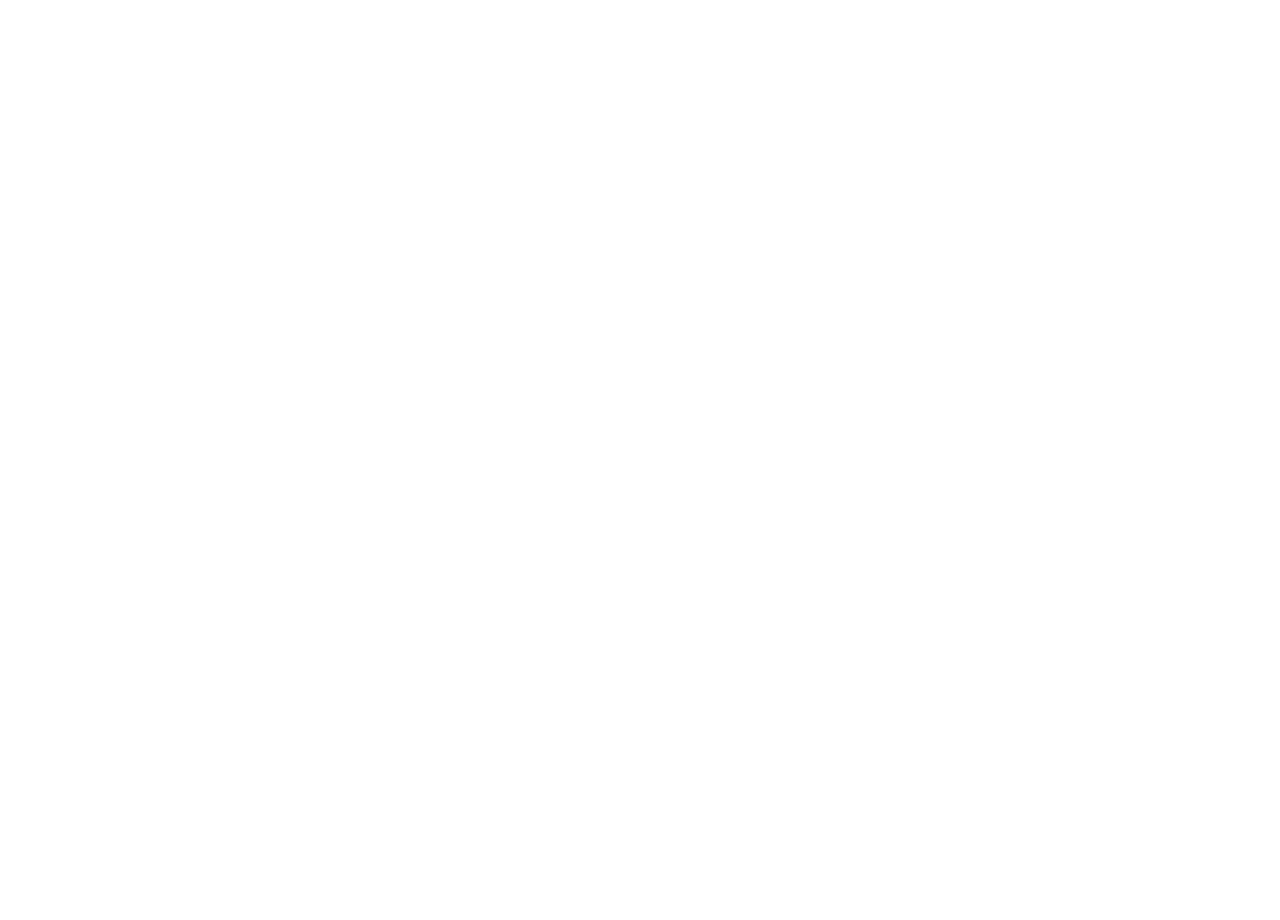
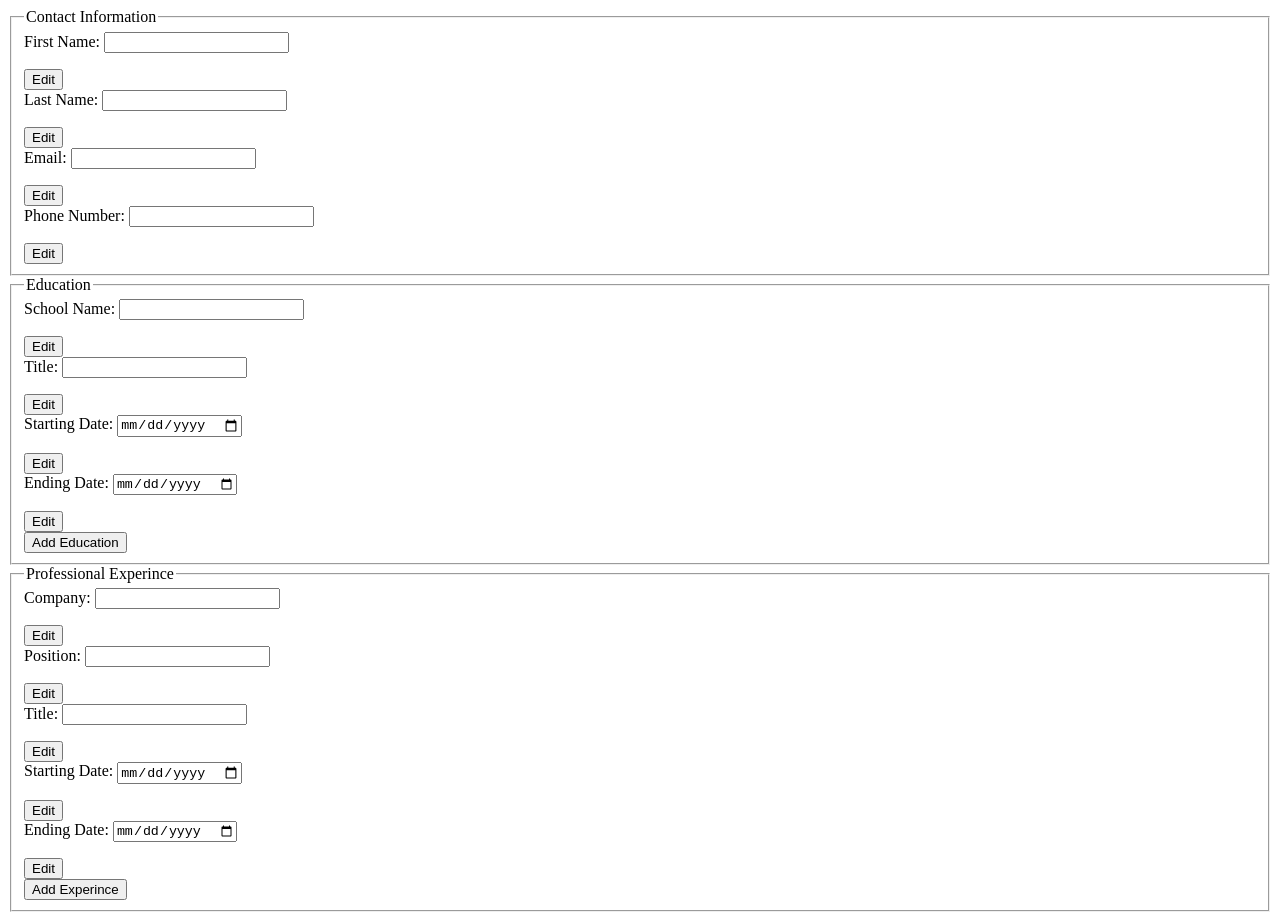
Before and after one commit to Ibrakara/CV_App, a React (Create React App) app: page / in a window 1280 px wide. Before the commit the page ends 800 px from the top, so only its background shows below. Built offline with nearby package versions, Linux system fonts and the light colour scheme.

Commit message:
Add html form elemenents

```diff
--- a/src/App.js
+++ b/src/App.js
@@ -1,5 +1,79 @@
-function App() {
-  return <div className="App"></div>;
+import React, { Component } from "react";
+import Form from "./components/Form";
+
+class App extends Component {
+  constructor() {
+    super();
+    this.state = {
+      contact: {
+        firstName: {
+          text: "",
+          show: false,
+        },
+        lastName: {
+          text: "",
+          show: false,
+        },
+        email: {
+          text: "",
+          show: false,
+        },
+        phone: {
+          text: "",
+          show: false,
+        },
+      },
+      education: {
+        schoolName: {
+          text: "",
+          show: false,
+        },
+        studyTitle: {
+          text: "",
+          show: false,
+        },
+        schoolStartingDate: {
+          text: "",
+          show: false,
+        },
+        schoolEndingDate: {
+          text: "",
+          show: false,
+        },
+      },
+      experince: {
+        companyName: {
+          text: "",
+          show: false,
+        },
+        jobPosition: {
+          text: "",
+          show: false,
+        },
+        jobTitle: {
+          text: "",
+          show: false,
+        },
+        workStartingDate: {
+          text: "",
+          show: false,
+        },
+        workEndingDate: {
+          text: "",
+          show: false,
+        },
+      },
+    };
+    this.handleInput = this.handleInput.bind(this);
+  }
+  handleInput() {}
+  render() {
+    return (
+      <div className="App">
+        <Form data={this.state} handleInput={this.handleInput} />
+      </div>
+    );
+  }
 }
 
 export default App;
--- /dev/null
+++ b/src/components/Contact.js
@@ -0,0 +1,46 @@
+import React from "react";
+
+function Contact(props) {
+  const { firstName, lastName, email, phone } = props.data;
+  return (
+    <div>
+      <fieldset>
+        <legend>Contact Information</legend>
+        <div>
+          <label htmlFor="firstName">First Name: </label>
+          <input type="text" name="firstName" className="firstNameInput" />
+          <p display="none" className="firstNameLine">
+            {firstName.text}
+          </p>
+          <button>Edit</button>
+        </div>
+        <div>
+          <label htmlFor="lastName">Last Name: </label>
+          <input type="text" name="lastName" className="lastNameInput" />
+          <p display="none" className="lastNameLine">
+            {lastName.text}
+          </p>
+          <button>Edit</button>
+        </div>
+        <div>
+          <label htmlFor="email">Email: </label>
+          <input type="email" name="email" className="emailInput" />
+          <p display="none" className="emailLine">
+            {email.text}
+          </p>
+          <button>Edit</button>
+        </div>
+        <div>
+          <label htmlFor="phoneNumber">Phone Number: </label>
+          <input type="tel" name="phoneNumber" className="phoneNumberInput" />
+          <p display="none" className="phoneNumberLine">
+            {phone.text}
+          </p>
+          <button>Edit</button>
+        </div>
+      </fieldset>
+    </div>
+  );
+}
+
+export default Contact;
--- /dev/null
+++ b/src/components/Education.js
@@ -0,0 +1,46 @@
+import React from "react";
+
+function Education(props) {
+  return (
+    <div>
+      <fieldset>
+        <legend>Education</legend>
+        <div>
+          <label htmlFor="schoolName">School Name: </label>
+          <input type="text" name="schoolName" className="schoolNameInput" />
+          <p display="none" className="schoolNameLine"></p>
+          <button>Edit</button>
+        </div>
+        <div>
+          <label htmlFor="studyTitle">Title: </label>
+          <input type="text" name="studyTitle" className="studyTitleInput" />
+          <p display="none" className="studyTitleLine"></p>
+          <button>Edit</button>
+        </div>
+        <div>
+          <label htmlFor="schoolStartingDate">Starting Date: </label>
+          <input
+            type="date"
+            name="schoolStartingDate"
+            className="schoolStartingDateInput"
+          />
+          <p display="none" className="schoolStartingDateLine"></p>
+          <button>Edit</button>
+        </div>
+        <div>
+          <label htmlFor="schoolEndingDate">Ending Date: </label>
+          <input
+            type="date"
+            name="schoolEndingDate"
+            className="schoolEndingDateInput"
+          />
+          <p display="none" className="schoolEndingDateLine"></p>
+          <button>Edit</button>
+        </div>
+        <button>Add Education</button>
+      </fieldset>
+    </div>
+  );
+}
+
+export default Education;
--- /dev/null
+++ b/src/components/Experience.js
@@ -0,0 +1,52 @@
+import React from "react";
+
+function Experience(props) {
+  return (
+    <div>
+      <fieldset>
+        <legend>Professional Experince</legend>
+        <div>
+          <label htmlFor="companyName">Company: </label>
+          <input type="text" name="companyName" className="companyNameInput" />
+          <p display="none" className="companyNameLine"></p>
+          <button>Edit</button>
+        </div>
+        <div>
+          <label htmlFor="jobPosition">Position: </label>
+          <input type="text" name="jobPosition" className="jobPositionInput" />
+          <p display="none" className="jobPositionLine"></p>
+          <button>Edit</button>
+        </div>
+        <div>
+          <label htmlFor="jobTitle">Title: </label>
+          <input type="text" name="jobTitle" className="jobTitleInput" />
+          <p display="none" className="jobTitleLine"></p>
+          <button>Edit</button>
+        </div>
+        <div>
+          <label htmlFor="workStartingDate">Starting Date: </label>
+          <input
+            type="date"
+            name="workStartingDate"
+            className="workStartingDateInput"
+          />
+          <p display="none" className="workStartingDateLine"></p>
+          <button>Edit</button>
+        </div>
+        <div>
+          <label htmlFor="workEndingDate">Ending Date: </label>
+          <input
+            type="date"
+            name="workEndingDate"
+            className="workEndingDateInput"
+          />
+          <p display="none" className="workEndingDateLine"></p>
+          <button>Edit</button>
+        </div>
+        <button>Add Experince</button>
+      </fieldset>
+    </div>
+  );
+}
+
+export default Experience;
--- /dev/null
+++ b/src/components/Form.js
@@ -0,0 +1,21 @@
+import React from "react";
+import Experience from "./Experience";
+import Contact from "./Contact";
+import Education from "./Education";
+
+function Form(props) {
+  const contactData = props.data.contact;
+  const educationData = props.data.education;
+  const experinceData = props.data.experince;
+  const handleInput = props.handleInput;
+  return (
+    <div>
+      <form>
+        <Contact data={contactData} handleInput={handleInput} />
+        <Education data={educationData} handleInput={handleInput} />
+        <Experience data={experinceData} handleInput={handleInput} />
+      </form>
+    </div>
+  );
+}
+export default Form;
```
